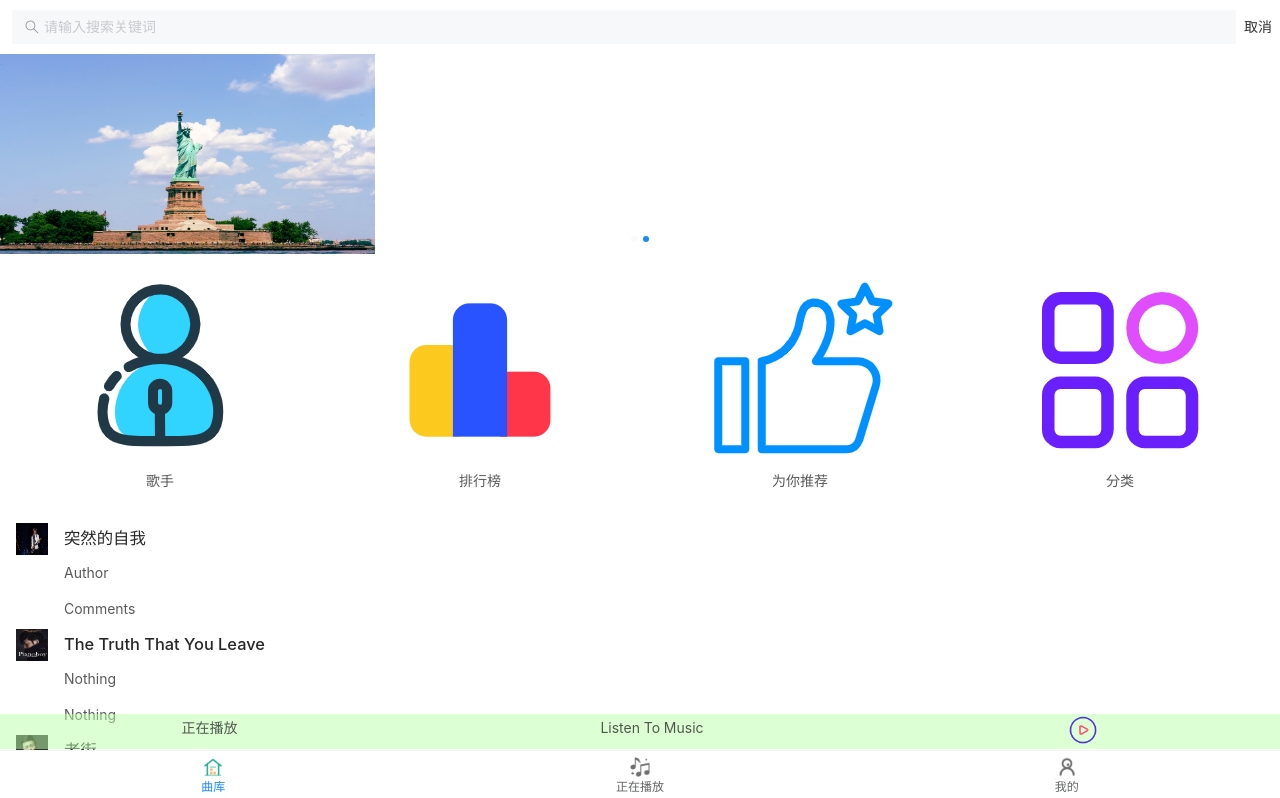
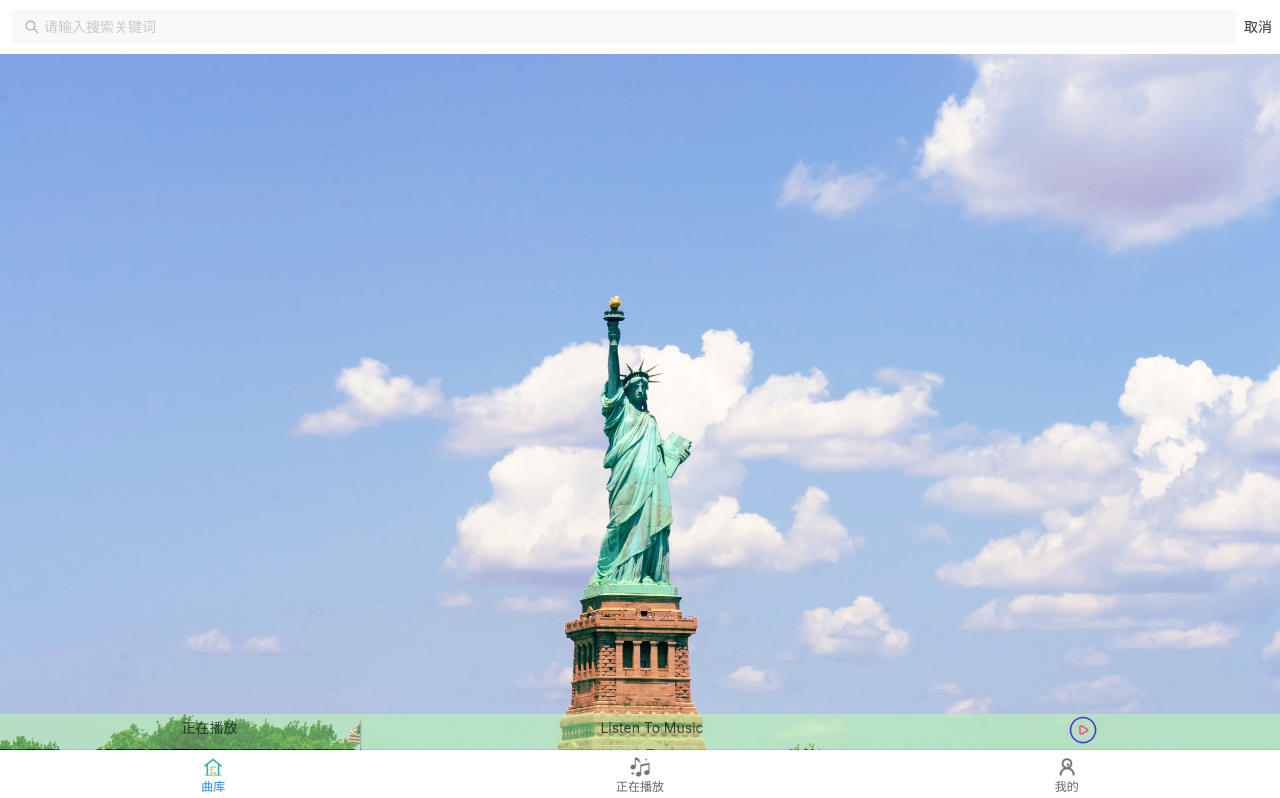
Before and after one commit to LittleControl/ListenMusic, a Vue app: page /#/warehouse in a window 1280 px wide. Shown: the top 798 px of the page. Built offline with nearby package versions, Linux system fonts and the light colour scheme.

Commit message:
优化了图片的显示

```diff
--- a/src/views/WareHouse.vue
+++ b/src/views/WareHouse.vue
@@ -5,7 +5,7 @@
     </form>
     <van-swipe :autoplay="3000">
       <van-swipe-item v-for="(image, index) in images" :key="index">
-        <img v-lazy="image" width="375" height="200" />
+        <img v-lazy="image" width="100%" />
       </van-swipe-item>
     </van-swipe>
     <van-grid :border="false" :column-num="4" :clickable="true">
@@ -26,7 +26,7 @@
         <span>分类</span>
       </van-grid-item>
     </van-grid>
-    <div class="items first_item">
+    <div class="items">
       <div class="avatar">
         <img src="/img/warehouse/singer1.jpg" width="32" height="32" />
       </div>
@@ -126,7 +126,7 @@ export default {
 
 <style lang="scss">
 .items {
-  margin-bottom: 15px;
+  margin-bottom: 10px;
   display: flex;
   padding: 0 16px;
   .avatar {
@@ -146,7 +146,7 @@ export default {
     }
     .row {
       width: 100%;
-      margin-top: 20px;
+      margin-top: 17px;
       height: 16px;
     }
   }
```
